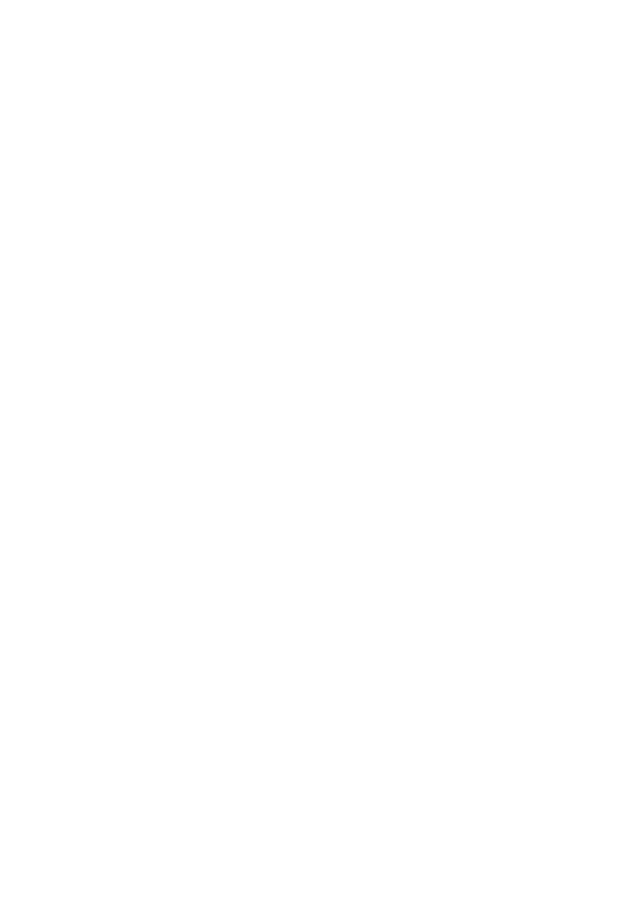
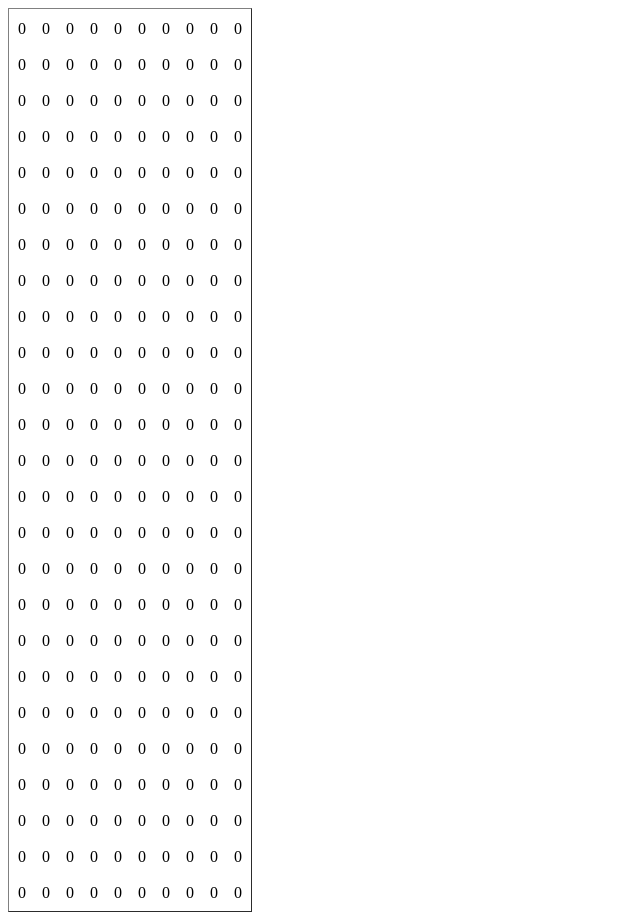
Before and after one commit to jcampos4/Tetris, a plain HTML site: page index.html in a window 1280 px wide. Shown: the whole page, without its empty margins (0-640 px from the left). Before the commit the page ends 800 px from the top, so only its background shows below. Drawn offline with nearby package versions, Linux system fonts and the light colour scheme.

Commit message:
primero medio

```diff
--- /dev/null
+++ b/CSS/style.css
@@ -0,0 +1,7 @@
+#tablero{
+    height: 20px;
+}
+#tablero td{
+    border:0;
+    padding: 7px;
+}
--- a/index.html
+++ b/index.html
@@ -3,6 +3,8 @@
 		<meta http-equiv="Content-Type" content="text/html;
 		charset=UTF-8" />
 		<title>Tetris</title>
+		<link rel="stylesheet" href="CSS/style.css">
+		<script src="https://ajax.googleapis.com/ajax/libs/jquery/3.3.1/jquery.min.js"></script>
 		<script type="text/javascript" src="js/codi.js"> </script>
 
 	</head>
@@ -18,4 +20,10 @@
 		<!-- <h1>Pulsa F5 para volver a jugar</h1> -->
 
 	</body>
+	<div id="divTablero" >
+		<table id="tablero" border = 1></table>
+	</div>
+	<div id="puntuacio" ></div>
+	<div id="puntMax" ></div>
+	<div id="nivell" ></div>
 </html>
--- a/js/codi.js
+++ b/js/codi.js
@@ -1,5 +1,56 @@
+$(document).ready(function(){
+    crearTauler(tetris.espaiJoc);
+//setInterval(movimentAutomatic(),100);
+});
+
 var tetris = {
-    pecesQueVanSorgint : new Array()
+    pecesQueVanSorgint : new Array(),
+    espaiJoc:   [
+                    [0,0,0,0,0,0,0,0,0,0],
+                    [0,0,0,0,0,0,0,0,0,0],
+                    [0,0,0,0,0,0,0,0,0,0],
+                    [0,0,0,0,0,0,0,0,0,0],
+                    [0,0,0,0,0,0,0,0,0,0],
+                    [0,0,0,0,0,0,0,0,0,0],
+                    [0,0,0,0,0,0,0,0,0,0],
+                    [0,0,0,0,0,0,0,0,0,0],
+                    [0,0,0,0,0,0,0,0,0,0],
+                    [0,0,0,0,0,0,0,0,0,0],
+                    [0,0,0,0,0,0,0,0,0,0],
+                    [0,0,0,0,0,0,0,0,0,0],
+                    [0,0,0,0,0,0,0,0,0,0],
+                    [0,0,0,0,0,0,0,0,0,0],
+                    [0,0,0,0,0,0,0,0,0,0],
+                    [0,0,0,0,0,0,0,0,0,0],
+                    [0,0,0,0,0,0,0,0,0,0],
+                    [0,0,0,0,0,0,0,0,0,0],
+                    [0,0,0,0,0,0,0,0,0,0],
+                    [0,0,0,0,0,0,0,0,0,0],
+                    [0,0,0,0,0,0,0,0,0,0],
+                    [0,0,0,0,0,0,0,0,0,0],
+                    [0,0,0,0,0,0,0,0,0,0],
+                    [0,0,0,0,0,0,0,0,0,0],
+                    [0,0,0,0,0,0,0,0,0,0]
+                ],
+                puntuacioJugador:0,
+                puntuacioMaximaAconseguida:0,
+                pecaVigent:0,
+                seguentPeca:0,
+                contadorPeca: new Array(),
+                intervalTemps:0,
+                //iniciar juego
+                inicialitzarJoc: function(){
+
+
+                },
+                // siguiente pieza en salir de forma aleatoria
+                seguentpeca: function(){
+                    GeneraPecaAleatoria();
+                },
+                //movimiento automatico del juego
+                movimentAutomatic: function(){
+
+                }
 }
 var Peca = function(forma,color,posX,posY){
     this.forma = forma;
@@ -26,8 +77,8 @@ Peca.prototype.moureDreta = function(){
     }
 };
 
-function GeneraPecaAleatoria()
-{ var peces = [
+function GeneraPecaAleatoria(){
+    var peces = [
         [[[0,0,0,0],[0,1,1,0],[0,1,1,0],[0,0,0,0]],"groc"],
         [[[0,1,0,0],[0,1,0,0],[0,1,0,0],[0,1,0,0]],"lila"],
         [[[0,0,0,0],[0,1,1,0],[1,1,0,0],[0,0,0,0]],"verd"],
@@ -38,10 +89,19 @@ function GeneraPecaAleatoria()
   var numeroAleatori = Math.round(Math.random()*6);
   return peces[numeroAleatori];
 }
+function crearTauler(espaiJoc){
+    console.log(espaiJoc);
+    console.log(espaiJoc.length);
+    for(var i = 0; i < espaiJoc.length; i++){
+        console.log("primerFor");
 
-console.log(GeneraPecaAleatoria());
-console.log(GeneraPecaAleatoria());
-console.log(GeneraPecaAleatoria());
-console.log(GeneraPecaAleatoria());
-console.log(GeneraPecaAleatoria());
-console.log(GeneraPecaAleatoria());
+        $("#tablero").append("<tr>");
+        for(var j = 0; j <espaiJoc[i].length; j++){
+            //console.log("sgundoFor");
+            $("#tablero").append("<td>"+espaiJoc[i][j]+"</td>");
+        }
+        $("#tablero").append("</tr>");
+    }
+    return espaiJoc;
+
+}
```
